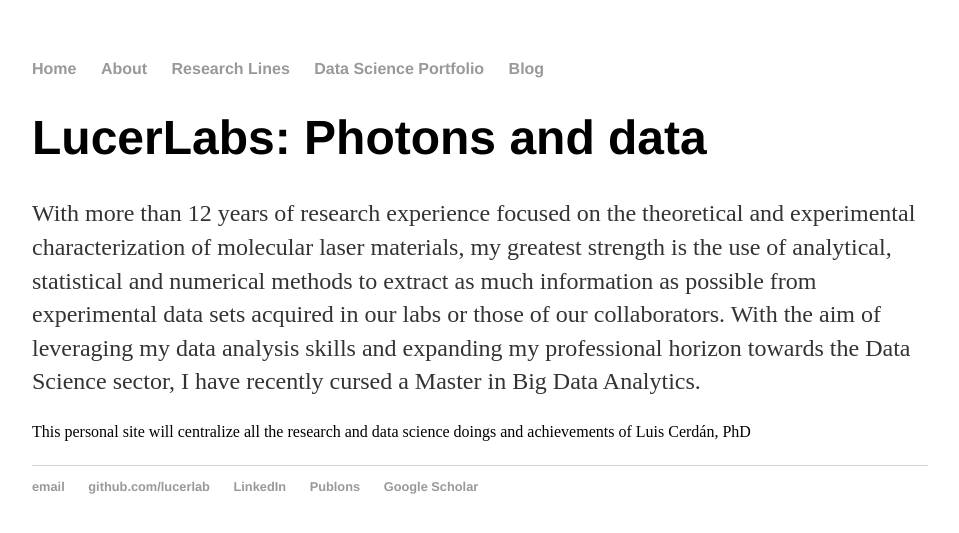
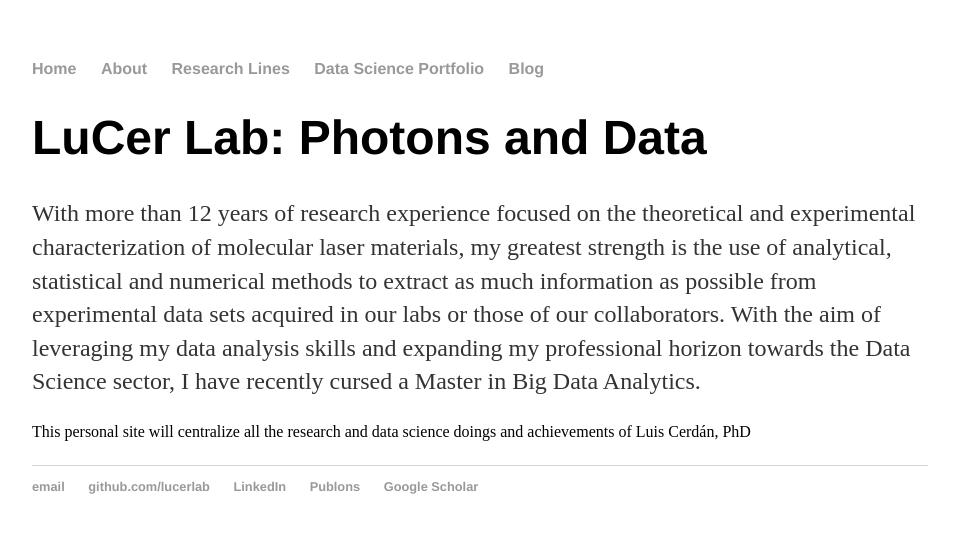
Before and after one commit to lucerlab/lucerlab.github.io, a Jekyll site: the page built from index.html, in a window 1280 px wide. Shown: the top 533 px of the page, without its empty margins (160-1119 px from the left). Built offline with Jekyll 4.4.1, drawn with Linux system fonts in a browser that asks for light colours.

Commit message:
Update index.html

```diff
--- a/index.html
+++ b/index.html
@@ -4,9 +4,8 @@ title: LucerLab Site
 ---
 
 <div class="blurb">
-	<h1>LucerLabs: Photons and data</h1>
-	<p>
-With more than 12 years of research experience focused on the theoretical and experimental characterization of molecular laser materials,
+	<h1>LuCer Lab: Photons and Data</h1>
+	<p> With more than 12 years of research experience focused on the theoretical and experimental characterization of molecular laser materials,
 my greatest strength is the use of analytical, statistical and numerical methods to extract as much information
 as possible from experimental data sets acquired in our labs or those of our collaborators. With the aim of leveraging my
 data analysis skills and expanding my professional horizon towards the Data Science sector, I have recently cursed a Master in Big Data Analytics.</p>
```
